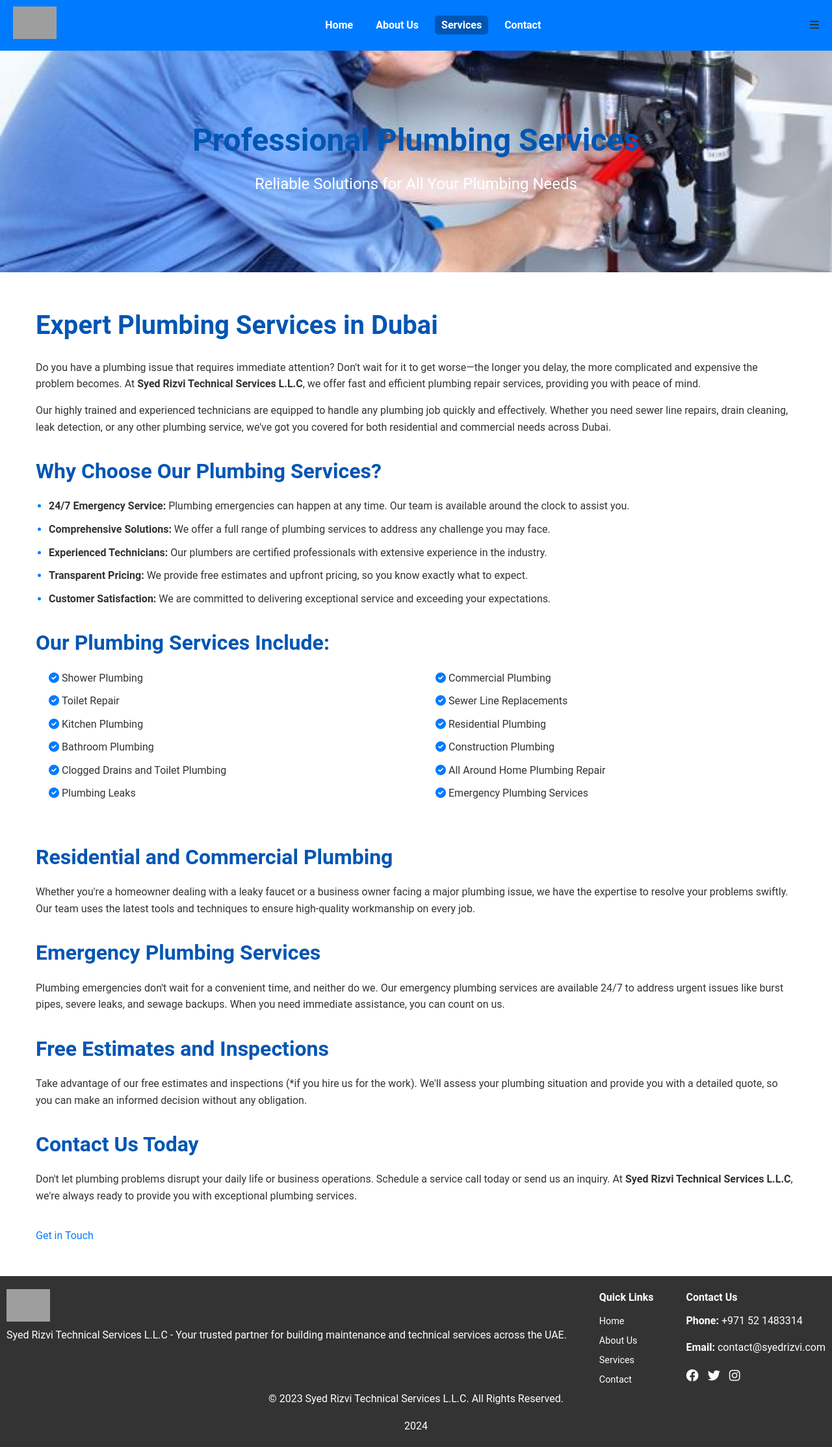
After one commit to rishabh-ml/rishabh-ml.github.io, a PHP site: page /plumbing.html in a window 1280 px wide. The commit adds this page. Shown: the whole page at 65% size. Run offline with PHP 8.4, Linux system fonts and the light colour scheme; grey boxes are pictures that could not be loaded.

Commit message:
added plumbing.html

```diff
--- a/index.html
+++ b/index.html
@@ -64,7 +64,7 @@
                 <img data-src="plumbing.jpg" alt="Plumbing Work" title="24/7 Plumbing Services">
                 <h3>Plumbing Work</h3>
                 <p>24/7 plumbing services for all your home and office needs.</p>
-                <a href="service-details.html#plumbing" class="btn">Learn More</a>
+                <a href="plumbing.html" class="btn">Learn More</a>
             </div>
             <div class="service-item" data-aos="zoom-in">
                 <img data-src="false-ceiling.jpg" alt="False Ceiling Services" title="Transform Your Interiors">
--- /dev/null
+++ b/plumbing.html
@@ -0,0 +1,164 @@
+<!DOCTYPE html>
+<html lang="en">
+
+<head>
+    <!-- Basic Page Needs -->
+    <meta charset="UTF-8">
+    <title>Professional Plumbing Services | Syed Rizvi Technical Services L.L.C</title>
+    <meta name="description" content="Expert plumbing services in Dubai by Syed Rizvi Technical Services L.L.C. Available 24/7 for residential and commercial plumbing needs.">
+    <meta name="keywords" content="Plumbing Services Dubai, Emergency Plumbing UAE, Commercial Plumbing, Residential Plumbing, Syed Rizvi Technical Services">
+    <meta name="author" content="Syed Rizvi Technical Services L.L.C">
+    <meta name="viewport" content="width=device-width, initial-scale=1.0">
+
+    <!-- Open Graph / Facebook -->
+    <meta property="og:title" content="Professional Plumbing Services in Dubai">
+    <meta property="og:description" content="Reliable plumbing solutions for residential and commercial clients. Available 24/7 for all your plumbing emergencies.">
+    <meta property="og:image" content="plumbing-banner.jpg">
+    <meta property="og:url" content="https://srtechnical.com/plumbing-work.html">
+    <meta property="og:type" content="website">
+
+    <!-- Twitter -->
+    <meta name="twitter:card" content="summary_large_image">
+    <meta name="twitter:title" content="Professional Plumbing Services | Syed Rizvi Technical Services L.L.C">
+    <meta name="twitter:description" content="Expert plumbing services in Dubai. Available 24/7 for all your plumbing needs.">
+    <meta name="twitter:image" content="plumbing-banner.jpg">
+
+    <!-- Favicon -->
+    <link rel="icon" href="favicon.ico">
+
+    <!-- CSS Links -->
+    <link rel="stylesheet" href="styles.css">
+    <link rel="stylesheet" href="https://cdnjs.cloudflare.com/ajax/libs/font-awesome/6.0.0/css/all.min.css">
+
+    <!-- AOS Animation CSS -->
+    <link rel="stylesheet" href="https://cdn.jsdelivr.net/npm/aos@2.3.4/dist/aos.css">
+</head>
+
+<body>
+    <!-- Header -->
+    <header>
+        <div class="logo">
+            <img src="logo.jpg" alt="Syed Rizvi Technical Services Logo" title="Syed Rizvi Technical Services L.L.C">
+        </div>
+        <nav>
+            <ul>
+                <li><a href="index.html">Home</a></li>
+                <li><a href="about.html">About Us</a></li>
+                <li><a href="services.html" class="active">Services</a></li>
+                <li><a href="contact.html">Contact</a></li>
+            </ul>
+        </nav>
+    </header>
+
+    <!-- Page Banner -->
+    <section class="page-banner" style="background-image: url('plumbing.jpg');" data-aos="fade-down">
+        <div class="banner-content">
+            <h1>Professional Plumbing Services</h1>
+            <p>Reliable Solutions for All Your Plumbing Needs</p>
+        </div>
+    </section>
+
+    <!-- Main Content -->
+    <main>
+        <section class="service-details" data-aos="fade-up">
+            <div class="container">
+                <h2>Expert Plumbing Services in Dubai</h2>
+                <p>
+                    Do you have a plumbing issue that requires immediate attention? Don't wait for it to get worse—the longer you delay, the more complicated and expensive the problem becomes. At <strong>Syed Rizvi Technical Services L.L.C</strong>, we offer fast and efficient plumbing repair services, providing you with peace of mind.
+                </p>
+                <p>
+                    Our highly trained and experienced technicians are equipped to handle any plumbing job quickly and effectively. Whether you need sewer line repairs, drain cleaning, leak detection, or any other plumbing service, we've got you covered for both residential and commercial needs across Dubai.
+                </p>
+
+                <h3>Why Choose Our Plumbing Services?</h3>
+                <ul>
+                    <li><strong>24/7 Emergency Service:</strong> Plumbing emergencies can happen at any time. Our team is available around the clock to assist you.</li>
+                    <li><strong>Comprehensive Solutions:</strong> We offer a full range of plumbing services to address any challenge you may face.</li>
+                    <li><strong>Experienced Technicians:</strong> Our plumbers are certified professionals with extensive experience in the industry.</li>
+                    <li><strong>Transparent Pricing:</strong> We provide free estimates and upfront pricing, so you know exactly what to expect.</li>
+                    <li><strong>Customer Satisfaction:</strong> We are committed to delivering exceptional service and exceeding your expectations.</li>
+                </ul>
+
+                <h3>Our Plumbing Services Include:</h3>
+                <div class="service-list">
+                    <ul>
+                        <li>Shower Plumbing</li>
+                        <li>Toilet Repair</li>
+                        <li>Kitchen Plumbing</li>
+                        <li>Bathroom Plumbing</li>
+                        <li>Clogged Drains and Toilet Plumbing</li>
+                        <li>Plumbing Leaks</li>
+                    </ul>
+                    <ul>
+                        <li>Commercial Plumbing</li>
+                        <li>Sewer Line Replacements</li>
+                        <li>Residential Plumbing</li>
+                        <li>Construction Plumbing</li>
+                        <li>All Around Home Plumbing Repair</li>
+                        <li>Emergency Plumbing Services</li>
+                    </ul>
+                </div>
+
+                <h3>Residential and Commercial Plumbing</h3>
+                <p>
+                    Whether you're a homeowner dealing with a leaky faucet or a business owner facing a major plumbing issue, we have the expertise to resolve your problems swiftly. Our team uses the latest tools and techniques to ensure high-quality workmanship on every job.
+                </p>
+
+                <h3>Emergency Plumbing Services</h3>
+                <p>
+                    Plumbing emergencies don't wait for a convenient time, and neither do we. Our emergency plumbing services are available 24/7 to address urgent issues like burst pipes, severe leaks, and sewage backups. When you need immediate assistance, you can count on us.
+                </p>
+
+                <h3>Free Estimates and Inspections</h3>
+                <p>
+                    Take advantage of our free estimates and inspections (*if you hire us for the work). We'll assess your plumbing situation and provide you with a detailed quote, so you can make an informed decision without any obligation.
+                </p>
+
+                <h3>Contact Us Today</h3>
+                <p>
+                    Don't let plumbing problems disrupt your daily life or business operations. Schedule a service call today or send us an inquiry. At <strong>Syed Rizvi Technical Services L.L.C</strong>, we're always ready to provide you with exceptional plumbing services.
+                </p>
+                <a href="contact.html" class="btn">Get in Touch</a>
+            </div>
+        </section>
+    </main>
+
+    <!-- Footer -->
+    <footer>
+        <div class="footer-container">
+            <div class="footer-about">
+                <img src="logo-footer.png" alt="Syed Rizvi Technical Services Logo">
+                <p>Syed Rizvi Technical Services L.L.C - Your trusted partner for building maintenance and technical services across the UAE.</p>
+            </div>
+            <div class="footer-links">
+                <h4>Quick Links</h4>
+                <ul>
+                    <li><a href="index.html">Home</a></li>
+                    <li><a href="about.html">About Us</a></li>
+                    <li><a href="services.html">Services</a></li>
+                    <li><a href="contact.html">Contact</a></li>
+                </ul>
+            </div>
+            <div class="footer-contact">
+                <h4>Contact Us</h4>
+                <p><strong>Phone:</strong> +971 52 1483314</p>
+                <p><strong>Email:</strong> contact@syedrizvi.com</p>
+                <div class="social-icons">
+                    <a href="#"><i class="fab fa-facebook"></i></a>
+                    <a href="#"><i class="fab fa-twitter"></i></a>
+                    <a href="#"><i class="fab fa-instagram"></i></a>
+                </div>
+            </div>
+        </div>
+        <p>&copy; 2023 Syed Rizvi Technical Services L.L.C. All Rights Reserved.</p>
+    </footer>
+
+    <!-- Scripts -->
+    <script src="https://cdn.jsdelivr.net/npm/aos@2.3.4/dist/aos.js"></script>
+    <script>
+        AOS.init();
+    </script>
+    <script src="animations.js"></script>
+</body>
+
+</html>
--- a/styles.css
+++ b/styles.css
@@ -350,3 +350,33 @@
   margin: 0 auto;
   padding: 0 15px;
 }
+/* Additional CSS for Plumbing Work Service Page */
+
+/* Service List */
+.service-list {
+  display: flex;
+  flex-wrap: wrap;
+  gap: 20px;
+  margin-bottom: 30px;
+}
+
+.service-list ul {
+  flex: 1 1 200px;
+  list-style: none;
+  padding: 0;
+}
+
+.service-list ul li {
+  margin-bottom: 10px;
+  position: relative;
+  padding-left: 20px;
+}
+
+.service-list ul li::before {
+  content: "\f058"; /* Font Awesome check-circle icon */
+  font-family: "Font Awesome 5 Free";
+  font-weight: 900;
+  position: absolute;
+  left: 0;
+  color: #007BFF;
+}
```
